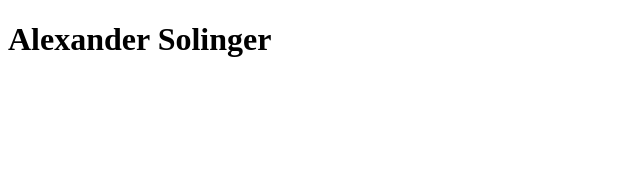
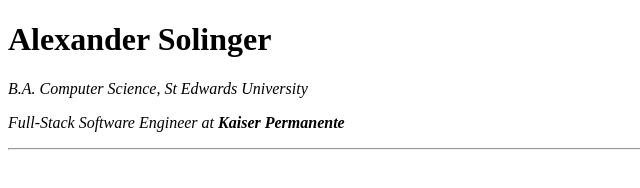
Before and after one commit to goodfishfrancis/personal_site, a plain HTML site: page index.html in a window 1280 px wide. Shown: the whole page, without its empty margins (0-640 px from the left). Drawn offline with Linux system fonts and the light colour scheme.

Commit message:
added info to body of html

```diff
--- a/index.html
+++ b/index.html
@@ -9,5 +9,8 @@
 </head>
 <body>
     <h1>Alexander Solinger</h1>
+    <p><em>B.A. Computer Science, St Edwards University</em></p>
+    <p><em>Full-Stack Software Engineer at <strong>Kaiser Permanente</strong></em></p>
+    <hr size=2>
 </body>
 </html>
```
